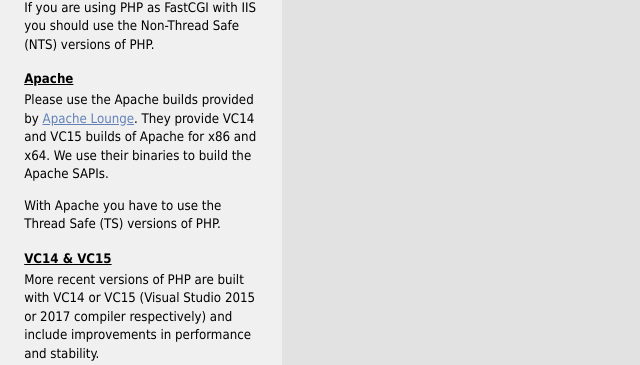
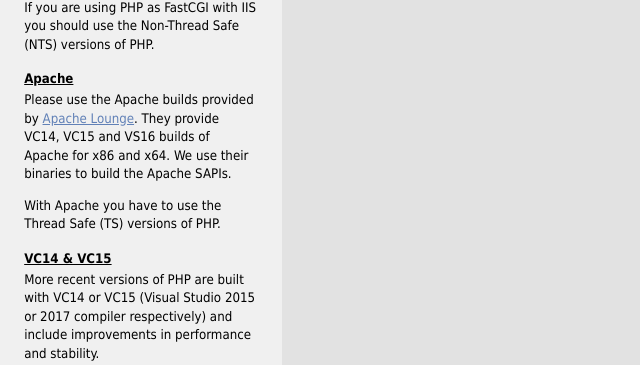
Before and after one commit to php/web-windows, a PHP site: page /docroot/team.php in a window 1280 px wide. Shown: the part 735-1100 px from the top of the page, without its empty margins (0-640 px from the left). Run offline with PHP 8.4, Linux system fonts and the light colour scheme.

Commit message:
Apachelounge now also provides VS16 builds

```diff
--- a/templates/left_column.php
+++ b/templates/left_column.php
@@ -64,7 +64,7 @@ if ((isset($mode) && ($mode == 'snapshots' || $mode == 'qa'))
 
 									<h4><u>Apache</u></h4>
 									<p>Please use the Apache builds provided by <a href="http://apachelounge.com">Apache Lounge</a>.
-									They provide VC14 and VC15 builds of Apache for x86 and x64.
+									They provide VC14, VC15 and VS16 builds of Apache for x86 and x64.
 									We use their binaries to build the Apache SAPIs.</p>
 
 									<p>With Apache you have to use the Thread Safe (TS) versions of PHP.</p>
```
